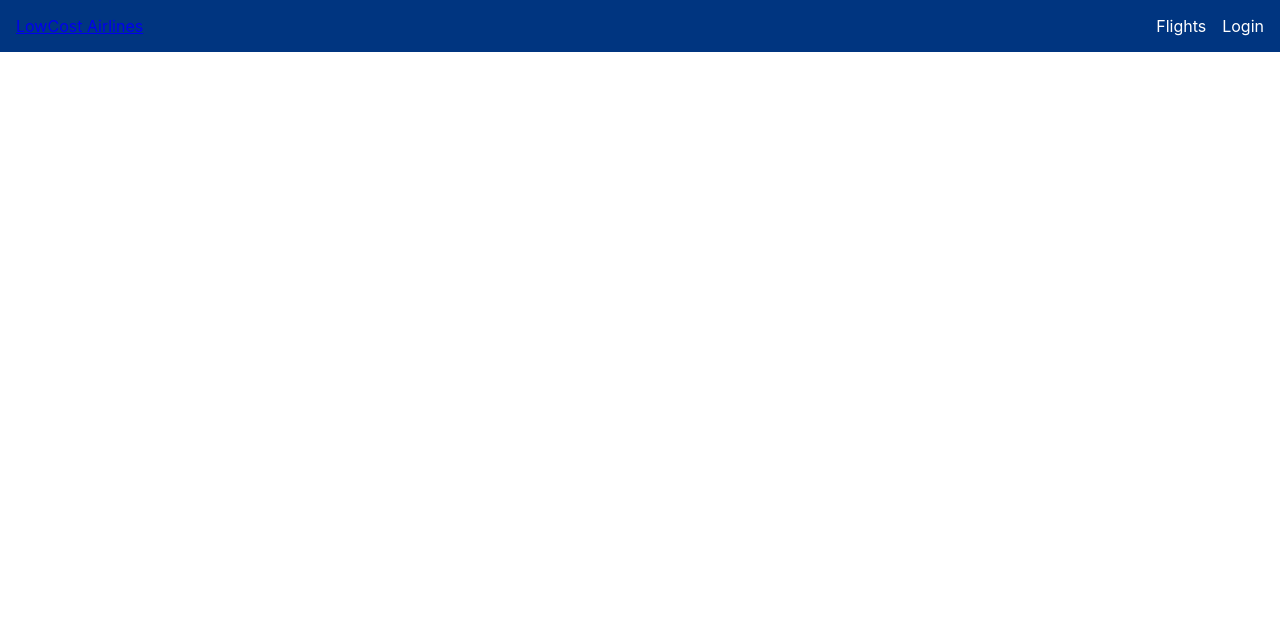
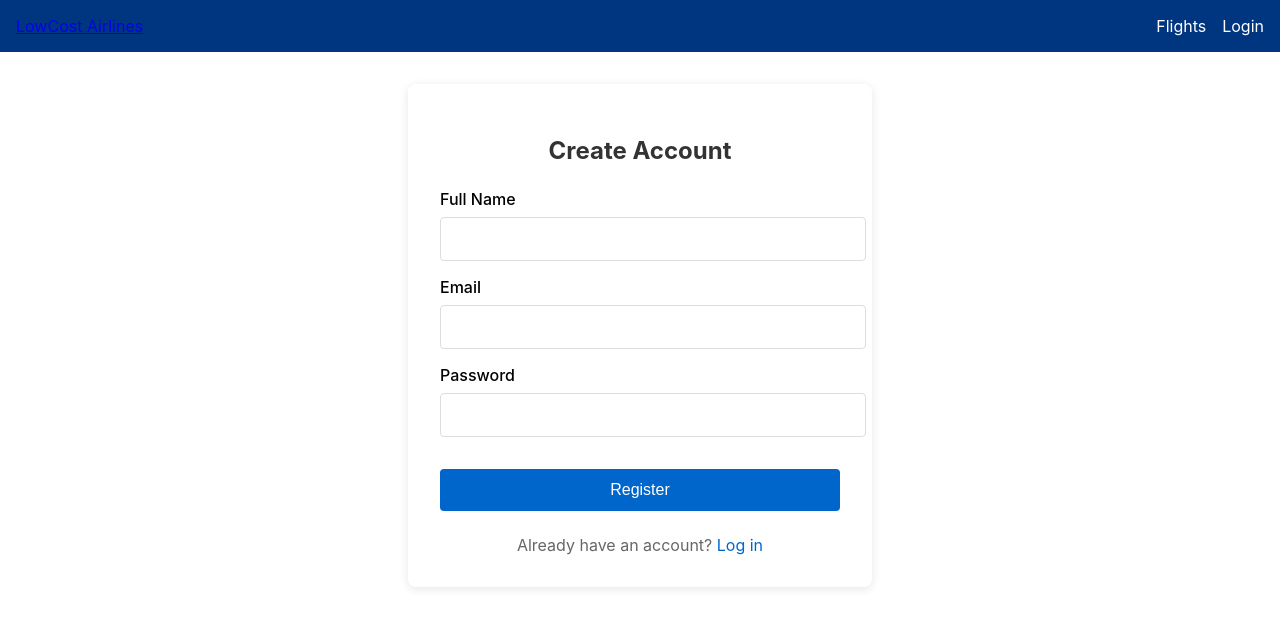
Before and after one commit to Ke11nyk/OOP-Lab-2.1, a React (Create React App) app in the folder frontend/: page /register in a window 1280 px wide. Shown: the top 628 px of the page. Built offline with nearby package versions, Linux system fonts and the light colour scheme.

Commit message:
i don't know what it was

```diff
--- a/frontend/src/App.tsx
+++ b/frontend/src/App.tsx
@@ -14,10 +14,10 @@ function App() {
         <div className="app-content">
           <Routes>
             <Route path="/" element={<HomePage />} />
-            <Route path="${REACT_APP_API_URL}/flights" element={<FlightsPage />} />
-            <Route path="${REACT_APP_API_URL}/profile" element={<ProfilePage />} />
-            <Route path="${REACT_APP_API_URL}/login" element={<LoginForm />} />
-            <Route path="${REACT_APP_API_URL}/register" element={<RegisterForm />} />
+            <Route path="/flights" element={<FlightsPage />} />
+            <Route path="/profile" element={<ProfilePage />} />
+            <Route path="/login" element={<LoginForm />} />
+            <Route path="/register" element={<RegisterForm />} />
           </Routes>
         </div>
       </BrowserRouter>
```
